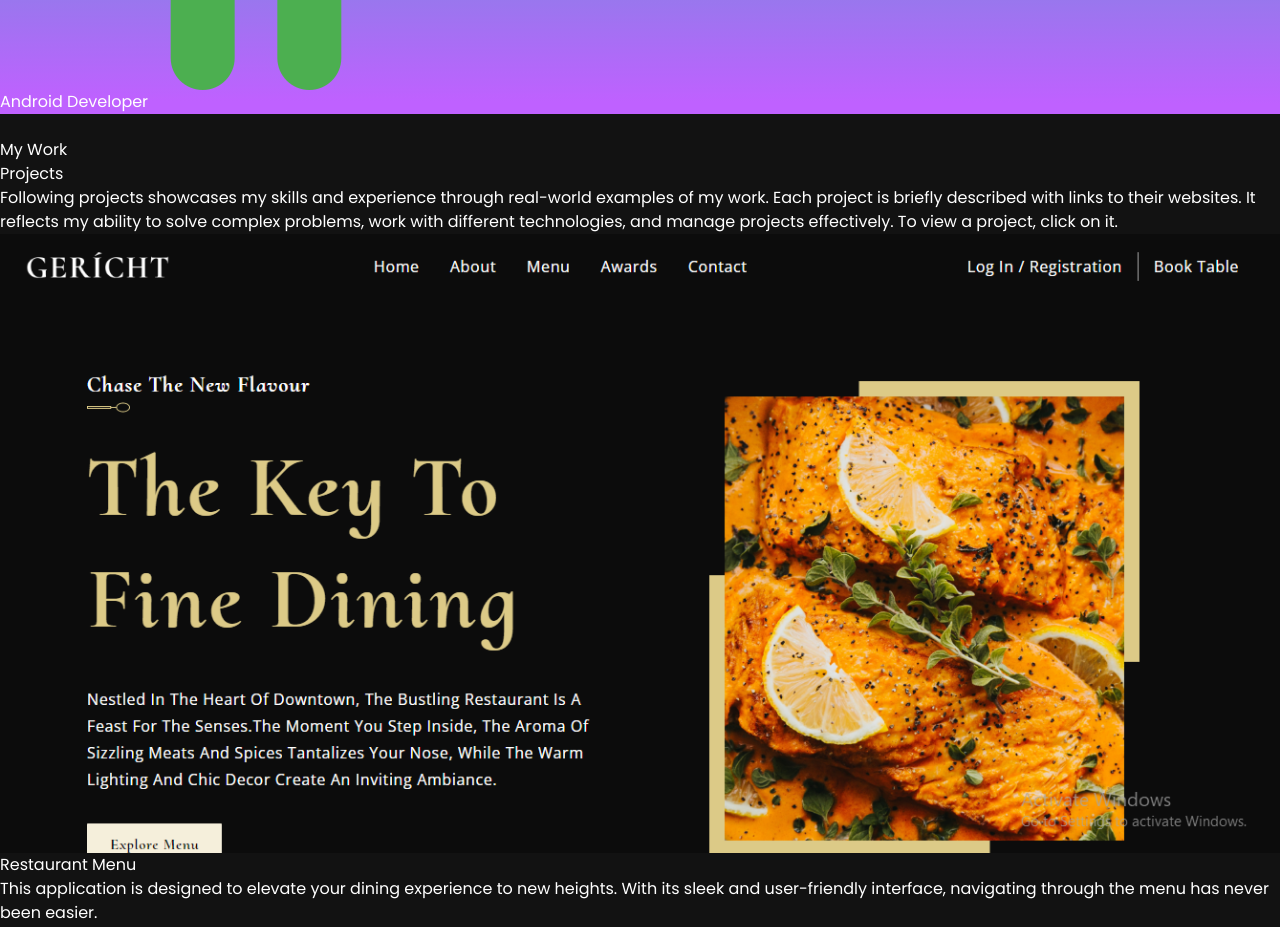
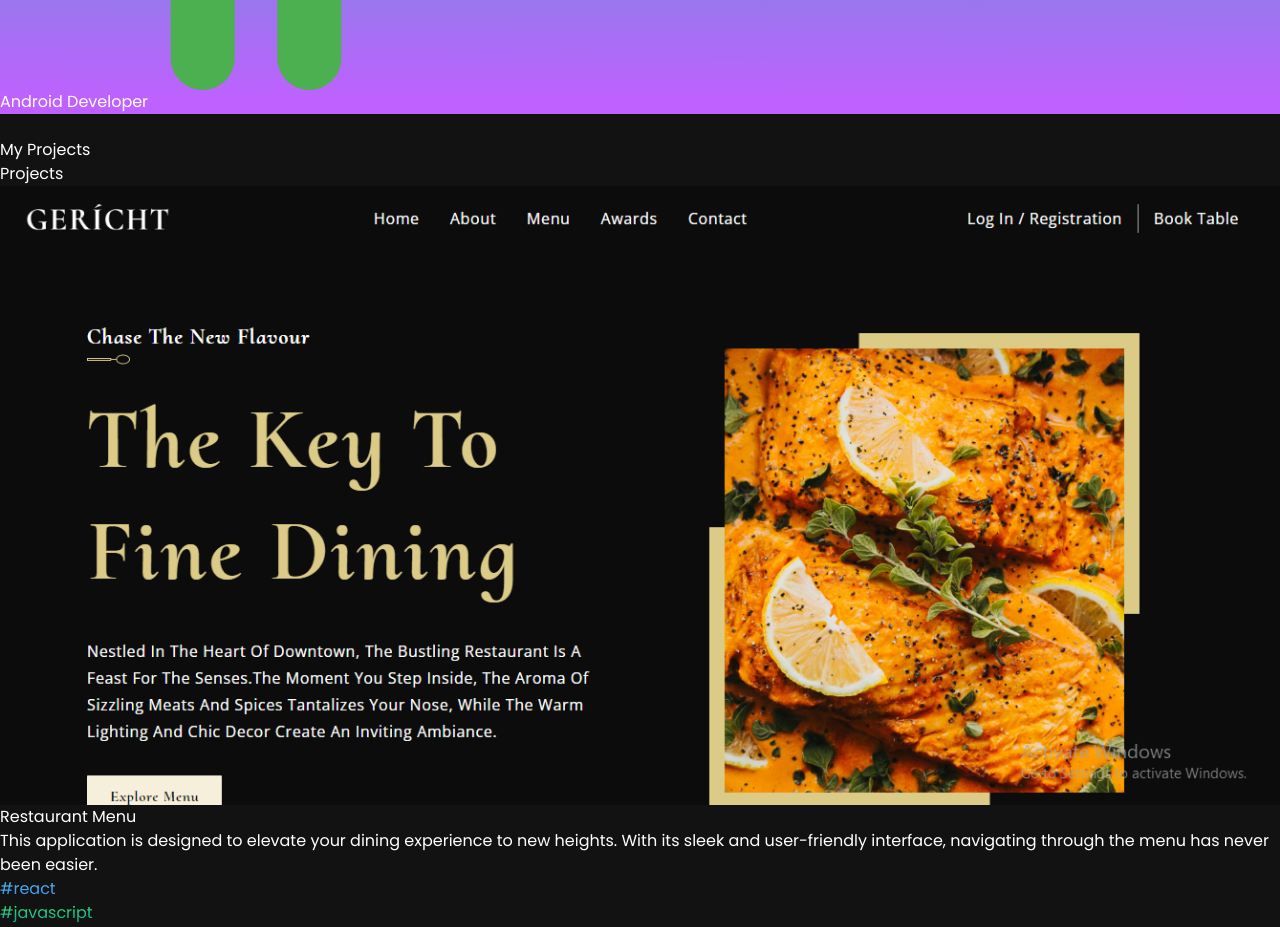
Before and after one commit to mohdfurqan51/Portfolio-Website, a React (Vite) app: page / in a window 1280 px wide. Shown: the part 2520-3447 px from the top of the page. Built offline with nearby package versions, Linux system fonts and the light colour scheme.

Commit message:
Update Works.jsx

```diff
--- a/src/components/Works.jsx
+++ b/src/components/Works.jsx
@@ -61,7 +61,7 @@ const Works = () => {
     <>
       <motion.div variants={textVariant()}>
         <p className={styles.sectionSubText}>
-          My Work
+          My Projects
         </p>
         <h2 className={styles.sectionHeadText}>
           Projects
@@ -73,11 +73,7 @@ const Works = () => {
           variants={fadeIn("", "", 0.1, 1)}
           className="mt-3 text-secondary text-[17px] max-w-3xl leading-[30px]"
         >
-          Following projects showcases my skills and experience through
-          real-world examples of my work. Each project is briefly described with
-          links to their websites. It reflects my
-          ability to solve complex problems, work with different technologies,
-          and manage projects effectively. To view a project, click on it.
+
         </motion.p>
       </div>
 
```
